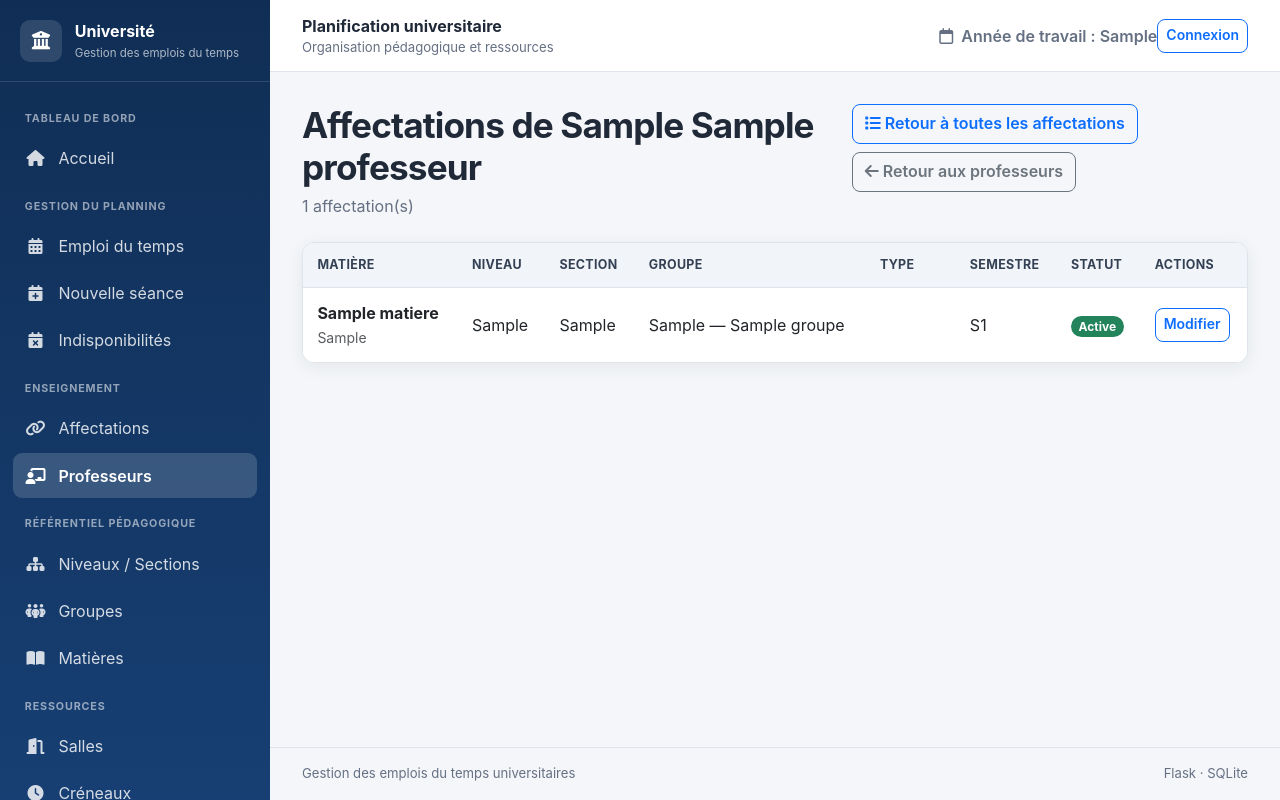
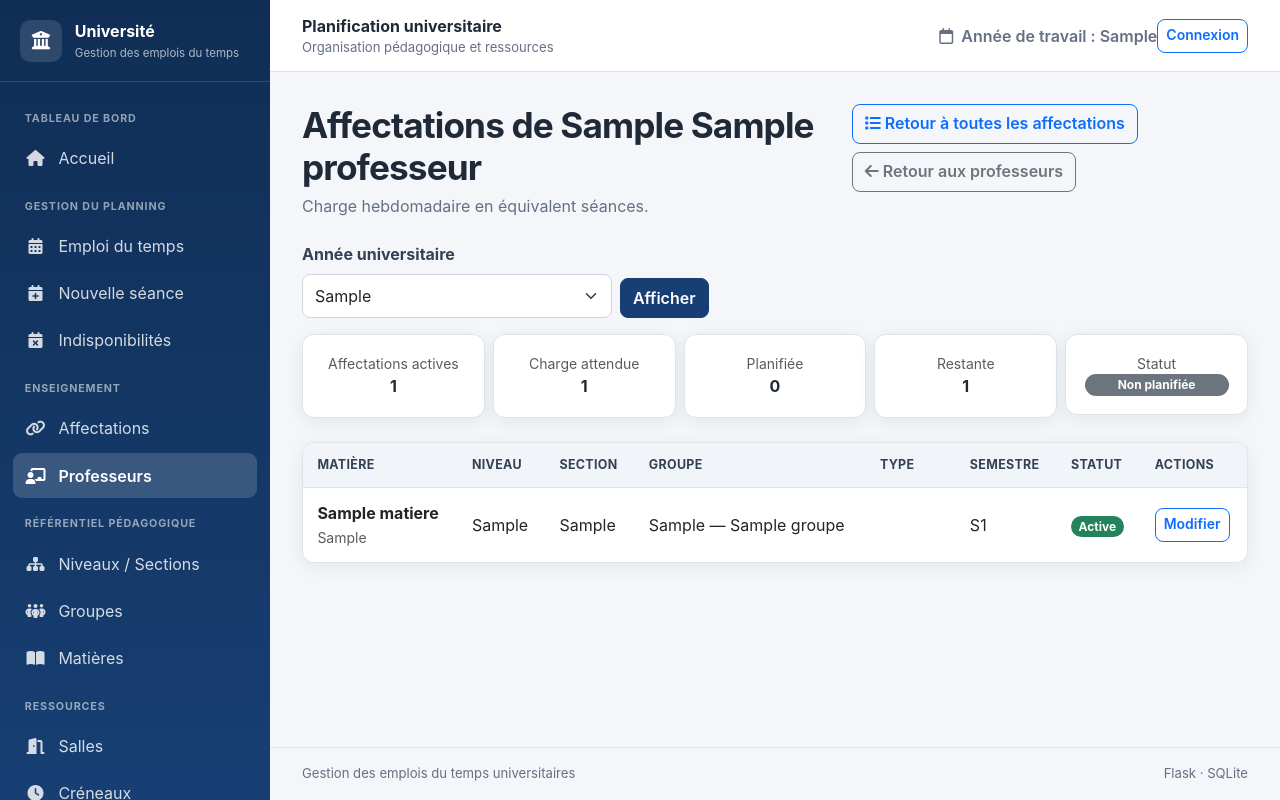
Before and after one commit to bendhibasassi/emploi_du_temps, a Flask app: page /professeurs/1/affectations in a window 1280 px wide. Run offline with Flask 3, Linux system fonts and the light colour scheme; tables that the repository leaves empty hold one stand-in row (values such as "Sample post").

Commit message:
Ajoute le suivi de charge pédagogique des professeurs

```diff
--- a/app/models.py
+++ b/app/models.py
@@ -86,6 +86,48 @@ class Professeur(db.Model):
 
     # Relation
     affectations = db.relationship('Affectation', back_populates='professeur', lazy=True)
+
+    def calculer_charge(self, annee_id, affectations=None):
+        """Agrège la planification des affectations actives d'une année."""
+        affectations_source = self.affectations if affectations is None else affectations
+        affectations_pertinentes = [
+            affectation for affectation in affectations_source
+            if affectation.actif and affectation.id_annee == annee_id
+        ]
+
+        if not affectations_pertinentes:
+            return {
+                'attendu': 0.0,
+                'planifie': 0.0,
+                'restant': 0.0,
+                'statut': 'SANS_AFFECTATION',
+                'nb_affectations': 0,
+            }
+
+        planifications = [
+            affectation.calculer_planification()
+            for affectation in affectations_pertinentes
+        ]
+        attendu = sum(item['attendu'] for item in planifications)
+        planifie = sum(item['planifie'] for item in planifications)
+        restant = attendu - planifie
+
+        if planifie == 0:
+            statut = 'SANS_PLANIFICATION'
+        elif planifie < attendu:
+            statut = 'PARTIEL'
+        elif planifie == attendu:
+            statut = 'COMPLET'
+        else:
+            statut = 'SURCHARGE'
+
+        return {
+            'attendu': attendu,
+            'planifie': planifie,
+            'restant': restant,
+            'statut': statut,
+            'nb_affectations': len(affectations_pertinentes),
+        }
 
     def __repr__(self):
         return f"<Professeur {self.nom} ({self.statut})>"
--- a/app/routes.py
+++ b/app/routes.py
@@ -1535,34 +1535,64 @@ def emploi_du_temps():
 
 @main.route('/professeurs')
 def professeurs():
-    """Lister les professeurs"""
-    professeurs = Professeur.query.all()
-    return render_template('professeurs.html', professeurs=professeurs)
+    """Lister les professeurs et leur charge pour une année donnée."""
+    annees_list = AnneeUniversitaire.query.order_by(
+        AnneeUniversitaire.date_debut.desc()
+    ).all()
+    annee_id, aucune_annee_active = determiner_annee_consultation()
+    professeurs_list = Professeur.query.options(
+        selectinload(Professeur.affectations).selectinload(Affectation.seances)
+    ).order_by(Professeur.nom, Professeur.prenom).all()
+    charges = {
+        professeur.id_professeur: professeur.calculer_charge(annee_id)
+        for professeur in professeurs_list
+    }
+    return render_template(
+        'professeurs.html',
+        professeurs=professeurs_list,
+        charges=charges,
+        annees=annees_list,
+        annee_id=annee_id,
+        aucune_annee_active=aucune_annee_active,
+    )
 
 
 @main.route('/professeurs/<int:id_professeur>/affectations')
 def affectations_professeur(id_professeur):
     """Consulter les affectations d'un professeur."""
     professeur = Professeur.query.get_or_404(id_professeur)
-    affectations_list = Affectation.query.filter_by(
-        id_professeur=id_professeur
-    ).options(
-        joinedload(Affectation.annee),
-        joinedload(Affectation.matiere),
-        joinedload(Affectation.section).joinedload(Section.niveau),
-        joinedload(Affectation.groupe),
-    ).order_by(
-        Affectation.id_annee,
-        Affectation.id_section,
-        Affectation.semestre,
-        Affectation.type_enseignement,
-        Affectation.id_groupe
+    annees_list = AnneeUniversitaire.query.order_by(
+        AnneeUniversitaire.date_debut.desc()
     ).all()
+    annee_id, aucune_annee_active = determiner_annee_consultation()
+    if annee_id is None:
+        affectations_list = []
+    else:
+        affectations_list = Affectation.query.filter_by(
+            id_professeur=id_professeur,
+            id_annee=annee_id,
+        ).options(
+            joinedload(Affectation.annee),
+            joinedload(Affectation.matiere),
+            joinedload(Affectation.section).joinedload(Section.niveau),
+            joinedload(Affectation.groupe),
+            selectinload(Affectation.seances),
+        ).order_by(
+            Affectation.id_section,
+            Affectation.semestre,
+            Affectation.type_enseignement,
+            Affectation.id_groupe
+        ).all()
+    charge = professeur.calculer_charge(annee_id, affectations_list)
 
     return render_template(
         'affectations_professeur.html',
         professeur=professeur,
-        affectations=affectations_list
+        affectations=affectations_list,
+        charge=charge,
+        annees=annees_list,
+        annee_id=annee_id,
+        aucune_annee_active=aucune_annee_active,
     )
 
 
--- a/app/templates/affectations_professeur.html
+++ b/app/templates/affectations_professeur.html
@@ -4,16 +4,30 @@
 <div class="page-heading">
     <div>
         <h1>Affectations de {{ professeur.prenom or '' }} {{ professeur.nom }}</h1>
-        <p>{{ affectations|length }} affectation(s)</p>
+        <p>Charge hebdomadaire en équivalent séances.</p>
     </div>
     <div class="page-actions">
         <a href="{{ url_for('main.affectations') }}" class="btn btn-outline-primary">
             <i class="fas fa-list"></i> Retour à toutes les affectations
         </a>
-        <a href="{{ url_for('main.professeurs') }}" class="btn btn-outline-secondary">
+        <a href="{{ url_for('main.professeurs', annee_id=annee_id) }}" class="btn btn-outline-secondary">
             <i class="fas fa-arrow-left"></i> Retour aux professeurs
         </a>
     </div>
+</div>
+
+<form method="GET" class="row g-2 align-items-end mb-3">
+    <div class="col-md-4"><label for="annee_id" class="form-label">Année universitaire</label><select name="annee_id" id="annee_id" class="form-select"><option value="">Année de travail (par défaut)</option>{% for annee in annees %}<option value="{{ annee.id_annee }}" {% if annee_id == annee.id_annee %}selected{% endif %}>{{ annee.libelle }}</option>{% endfor %}</select></div>
+    <div class="col-auto"><button type="submit" class="btn btn-primary">Afficher</button></div>
+</form>
+{% if aucune_annee_active %}<div class="alert alert-warning">Aucune année de travail active. Sélectionnez une année pour calculer les charges.</div>{% endif %}
+
+<div class="row g-2 mb-4">
+    <div class="col"><div class="card card-body text-center"><small class="text-muted">Affectations actives</small><strong>{{ charge.nb_affectations }}</strong></div></div>
+    <div class="col"><div class="card card-body text-center"><small class="text-muted">Charge attendue</small><strong>{{ charge.attendu|int if charge.attendu == charge.attendu|int else (charge.attendu|string)|replace('.', ',') }}</strong></div></div>
+    <div class="col"><div class="card card-body text-center"><small class="text-muted">Planifiée</small><strong>{{ charge.planifie|int if charge.planifie == charge.planifie|int else (charge.planifie|string)|replace('.', ',') }}</strong></div></div>
+    <div class="col"><div class="card card-body text-center"><small class="text-muted">Restante</small><strong>{{ charge.restant|int if charge.restant == charge.restant|int else (charge.restant|string)|replace('.', ',') }}</strong></div></div>
+    <div class="col"><div class="card card-body text-center"><small class="text-muted">Statut</small><span class="badge {% if charge.statut == 'COMPLET' %}bg-success{% elif charge.statut == 'SURCHARGE' %}bg-danger{% elif charge.statut == 'PARTIEL' %}bg-warning text-dark{% else %}bg-secondary{% endif %}">{% if charge.statut == 'SANS_AFFECTATION' %}Sans affectation{% elif charge.statut == 'SANS_PLANIFICATION' %}Non planifiée{% elif charge.statut == 'PARTIEL' %}Partiel{% elif charge.statut == 'COMPLET' %}Complet{% else %}Surcharge{% endif %}</span></div></div>
 </div>
 
 {% if affectations %}
```
Also changed, not shown: app/templates/professeurs.html (+22 -2 lines).
